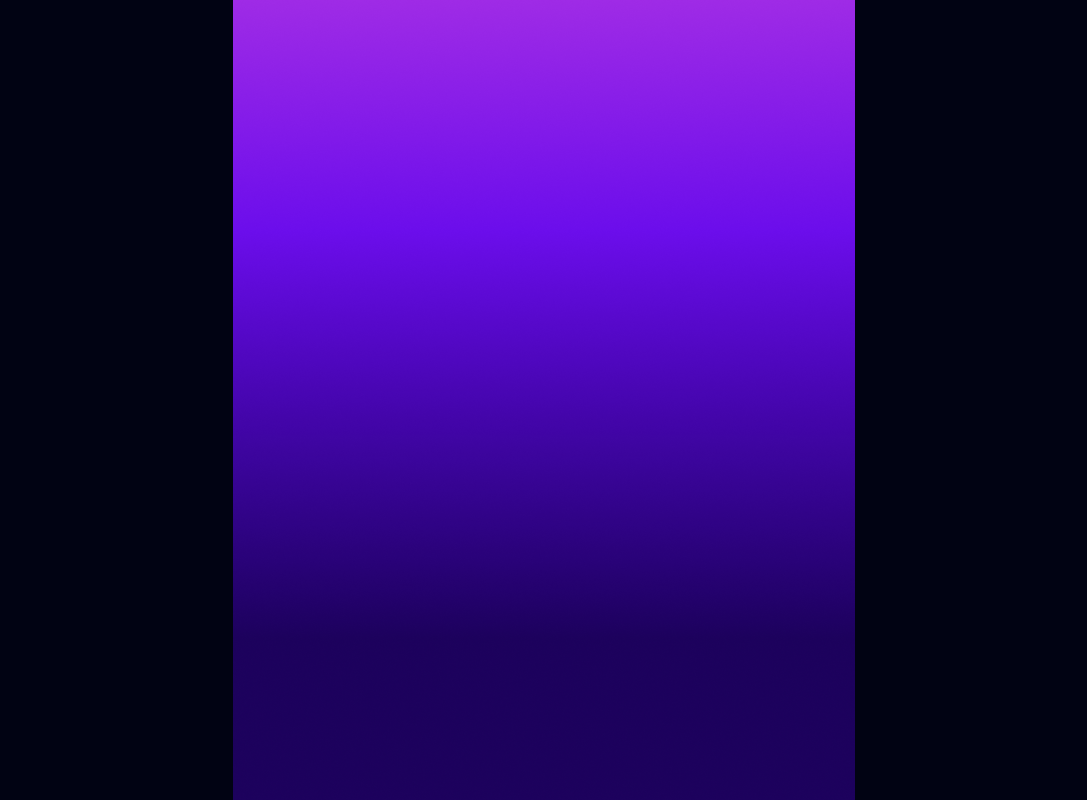
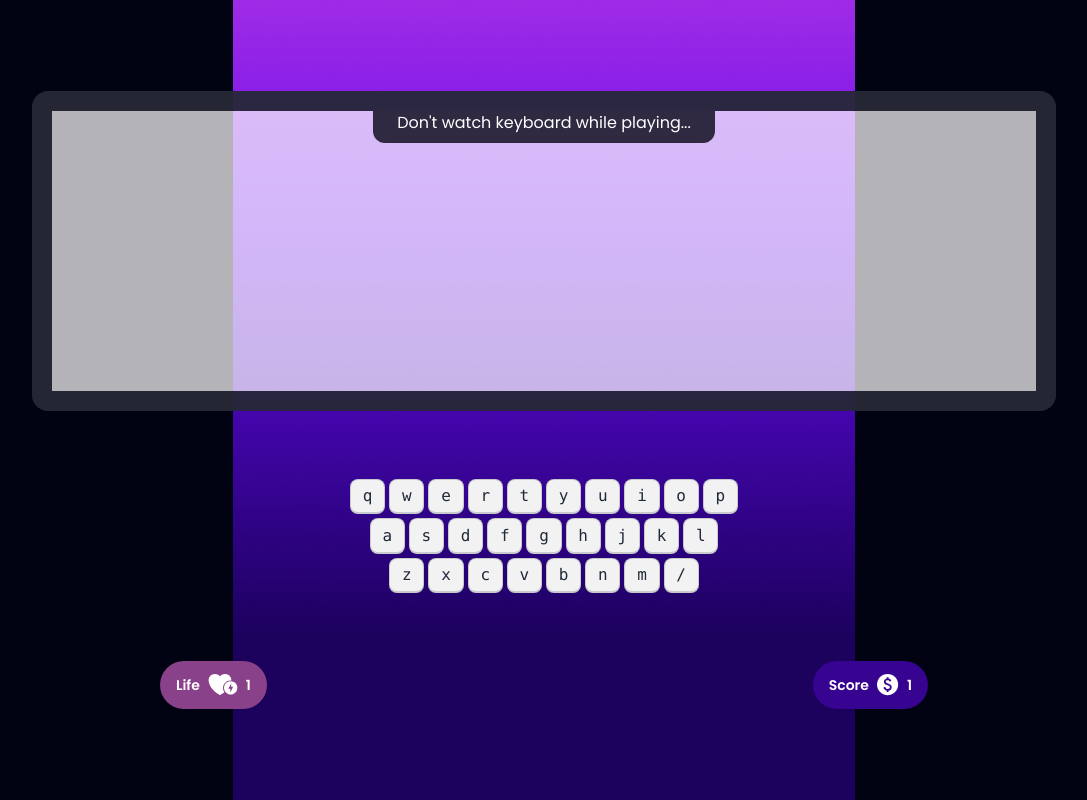
Before and after one commit to Munir102/Alpha-clash-pro, a plain HTML site: page index.html in a window 1280 px wide. Shown: the whole page, without its empty margins (96-1183 px from the left). Drawn offline with nearby package versions, Linux system fonts and the light colour scheme.

Commit message:
Play ground design has been successfully setup.

```diff
--- a/index.html
+++ b/index.html
@@ -24,12 +24,63 @@
             </div>
         </section>
         <!-- play ground -->
-        <section class="play_ground">
-        <!-- artboard screen-->
-        <!-- keyboard start -->
-
-        <!-- keyboard end -->
-        <!-- life score -->
+        <section class="play_ground min-h-screen flex flex-col items-center justify-center gap-16">
+            <!-- artboard screen-->
+            <div class="artboard artboard-horizontal phone-6 border-[20px] border-[#010313CC] rounded-2xl bg-[#FFFFFFB3]">
+                <div class="flex justify-center">
+                    <p class="bg-[#2F2941] text-white px-6 pb-2 rounded-b-xl">Don't watch keyboard  while playing...</p>
+                </div>
+            </div>
+            <!-- keyboard start -->
+            <div class="">
+                <div class="flex justify-center gap-1 my-1 w-full">
+                    <kbd class="kbd">q</kbd>
+                    <kbd class="kbd">w</kbd>
+                    <kbd class="kbd">e</kbd>
+                    <kbd class="kbd">r</kbd>
+                    <kbd class="kbd">t</kbd>
+                    <kbd class="kbd">y</kbd>
+                    <kbd class="kbd">u</kbd>
+                    <kbd class="kbd">i</kbd>
+                    <kbd class="kbd">o</kbd>
+                    <kbd class="kbd">p</kbd>
+                </div>
+                <div class="flex justify-center gap-1 my-1 w-full">
+                    <kbd class="kbd">a</kbd>
+                    <kbd class="kbd">s</kbd>
+                    <kbd class="kbd">d</kbd>
+                    <kbd class="kbd">f</kbd>
+                    <kbd class="kbd">g</kbd>
+                    <kbd class="kbd">h</kbd>
+                    <kbd class="kbd">j</kbd>
+                    <kbd class="kbd">k</kbd>
+                    <kbd class="kbd">l</kbd>
+                </div>
+                <div class="flex justify-center gap-1 my-1 w-full">
+                    <kbd class="kbd">z</kbd>
+                    <kbd class="kbd">x</kbd>
+                    <kbd class="kbd">c</kbd>
+                    <kbd class="kbd">v</kbd>
+                    <kbd class="kbd">b</kbd>
+                    <kbd class="kbd">n</kbd>
+                    <kbd class="kbd">m</kbd>
+                    <kbd class="kbd">/</kbd>
+                </div>
+            </div>
+            <!-- keyboard end -->
+            <!-- life score -->
+            <div class="flex justify-between w-3/5">
+                <button class="btn bg-[#894189] text-white border-0 rounded-full">
+                    Life
+                    <img src="images/heart.svg" alt="" srcset="">
+                    <span>1</span>
+                </button>
+                <button class="btn bg-[#360490] text-white border-0 rounded-full">
+                    Score
+                    <img src="images/dollar.svg" alt="" srcset="">
+                    <span>1</span>
+                  </button>
+            </div>
         </section>
         <section class="score">
 
```
Also changed, not shown: images/dollar.svg (added), images/heart.svg (added).
